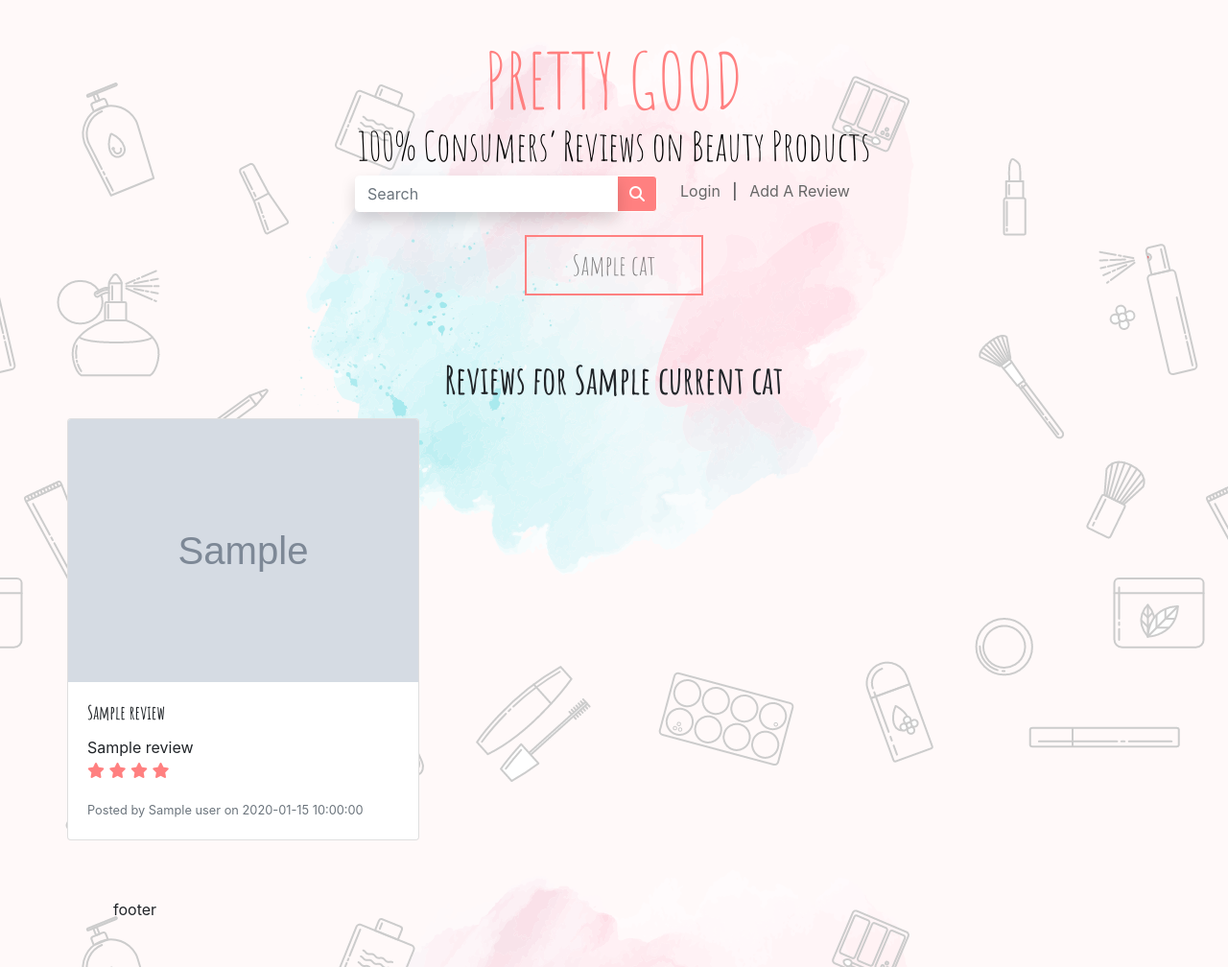
After one commit to jolenewai/beauty_products_reviews, a Flask app: template templates/read_reviews_by_cat.template.html in a window 1280 px wide. The commit adds this page. Shown: the whole page at 96% size. Run offline with Flask 2, Linux system fonts and the light colour scheme; the template is opened without the code that fills it: most values are stand-ins (such as "Sample title", 1, 10 or a date in 2020); grey boxes marked "Sample" are stand-in pictures; some libraries are stand-ins or nearby versions.

Commit message:
added ready review by category page

```diff
--- a/app.py
+++ b/app.py
@@ -97,6 +97,26 @@
         user_list.append(user)
 
     return render_template('read_reviews.template.html', review=latest_review, cat=categories, users=user_list, skincare=skincare_reviews, cosmetics=cosmetic_reviews, bodycare=bodycare_reviews, haircare=haircare_reviews)
+
+
+@app.route('/read_reviews/<cat_id>')
+def read_reviews_by_category(cat_id):
+
+    client = data.get_client()
+
+    reviews = client[DB_NAME].user_reviews.find(
+        {
+            'categories.category_id':ObjectId(cat_id)
+        }
+    )
+
+    current_cat = client[DB_NAME].categories.find_one({
+        '_id': ObjectId(cat_id)
+    },{'name':1})
+
+    all_cat = client[DB_NAME].categories.find()
+
+    return render_template('read_reviews_by_cat.template.html', current_cat=current_cat, cat=all_cat, reviews=reviews)
 
 
 @app.route('/add_review')
--- a/static/css/main.css
+++ b/static/css/main.css
@@ -76,6 +76,10 @@
     background-color:#FF8080 !important;
 }
 
+.lightpink-bg{
+    background-color:#ffdede !important;
+}
+
 label {
     font-family: 'Amatic SC', cursive;
     font-weight: 400;
--- a/templates/main.template.html
+++ b/templates/main.template.html
@@ -50,7 +50,7 @@
                     {% for c in cat %}
                         {% if c.name != "For Women" %}
                         <li class="nav-item mx-2 border link-border text-center btn p-0 rounded-0">
-                            <a href="#" class="nav-link px-5 py-2 text-decoration-none">{{c.name}}</a>
+                            <a href="{{url_for('read_reviews_by_category', cat_id=c._id)}}" class="nav-link px-5 py-2 text-decoration-none">{{c.name}}</a>
                         </li>
                         {% endif %}
                     {% endfor %}
--- /dev/null
+++ b/templates/read_reviews_by_cat.template.html
@@ -0,0 +1,31 @@
+{% extends 'main.template.html' %}
+
+
+{% block title %}Reviews for {{current_cat.name}}{% endblock %}
+
+{% block content %}
+
+    <div class="container">
+        <div class="row justify-content-around">
+            <div class="card-columns">
+                {% for r in reviews %}
+                <div class="card">
+                    <img src="{{r.image}}" class="card-img-top" alt="{{r.product_name}}">
+                    <div class="card-body">
+                    <h5 class="card-title">{{r.title}}</h5>
+                    <p class="card-text">{{r.product_name}}<br/>
+                        {% set rating = r.rating | int %}
+                        {% for i in range(0,rating) %}
+                            <span class="pink-text"> <i class="fas fa-star"></i></span>
+                        {% endfor %}
+                    </p>
+                    <p class="card-text"><small class="text-muted">Posted by {% for u in users if r.user_id==u._id %}{{u.name}}{% endfor%} on {{r.posted}}</small></p>
+                    </div>
+                </div>
+                {% endfor %}
+            </div>
+        </div>
+    </div>
+
+
+{% endblock %}
```
Also changed, not shown: templates/read_reviews.template.html (+5 -5 lines).
